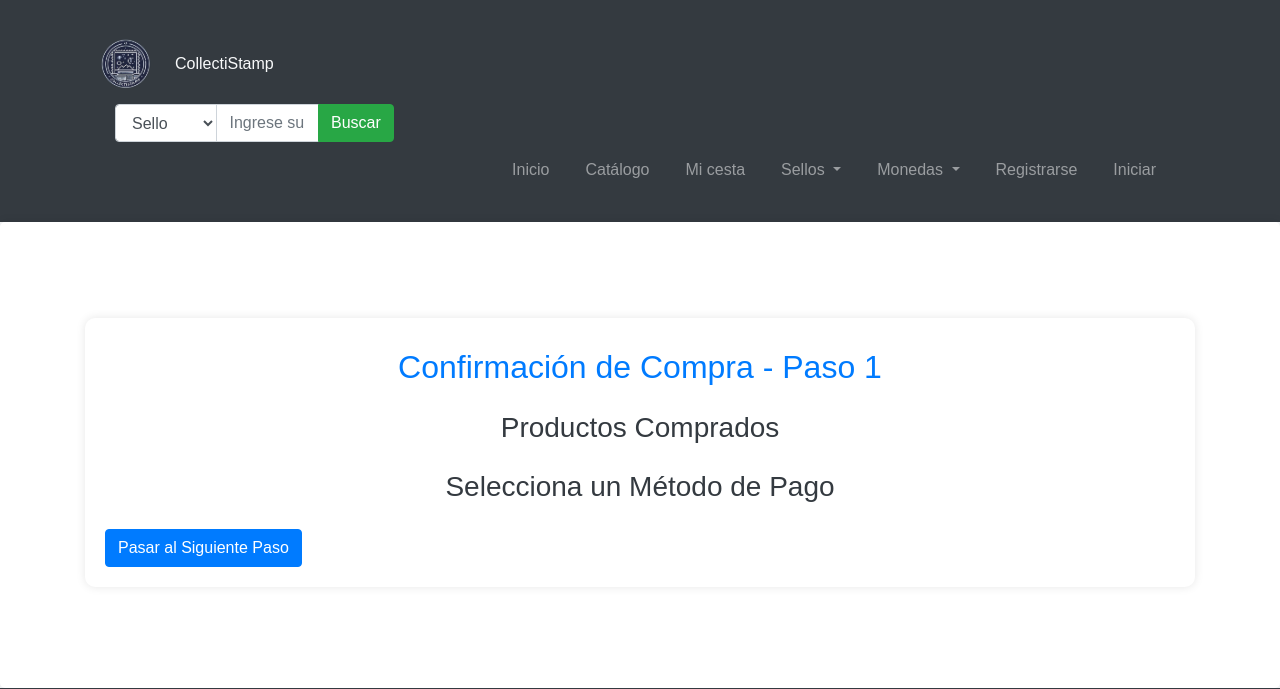
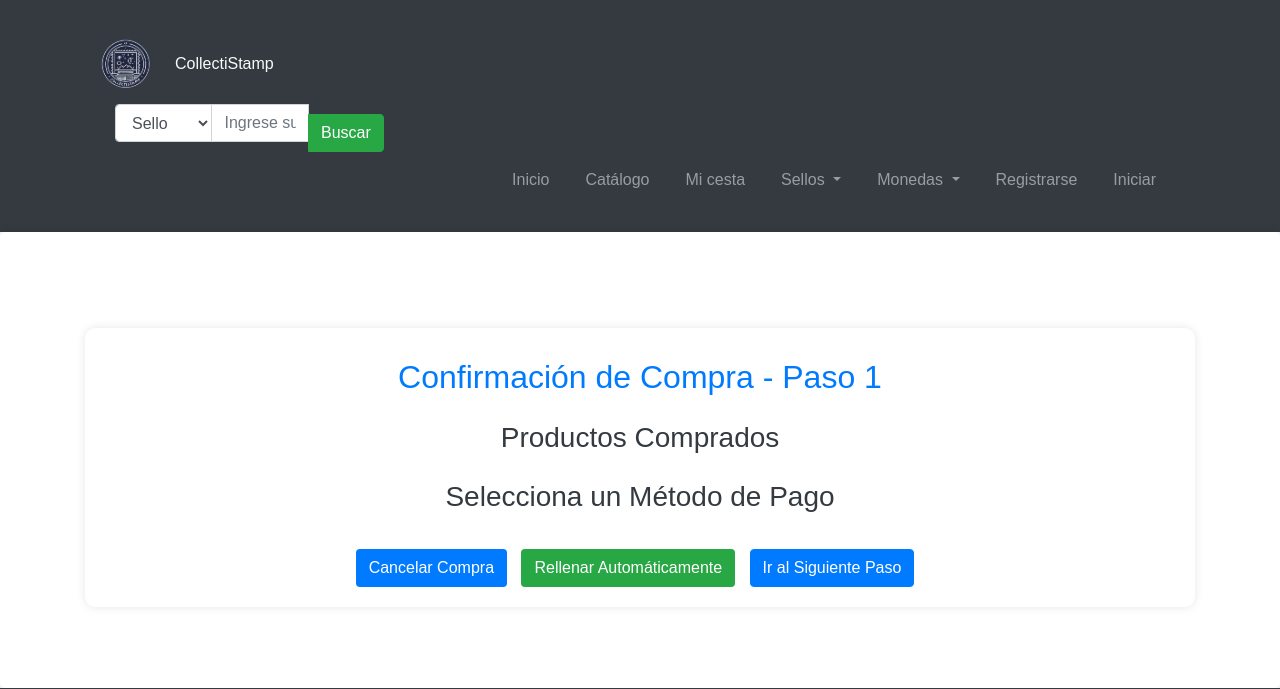
Before and after one commit to Lenient-Enterprise/CollectiStamp, a Django app: template collecti_stamp/templates/order/purchase_step1.html in a window 1280 px wide. Shown: the top 689 px of the page. Run offline with Django 4.2, Linux system fonts and the light colour scheme; the template is opened without the code that fills it, so the values that code supplies are empty; some libraries are stand-ins or nearby versions.

Commit message:
feat: Mejorada la interfaz de compra

```diff
--- a/collecti_stamp/templates/order/purchase_step1.html
+++ b/collecti_stamp/templates/order/purchase_step1.html
@@ -42,13 +42,28 @@
         }
 
         button {
+            margin-top: 10px;
+            border: none;
+            margin-right: 10px;
+        }
+
+        #previous-btn {
             background-color: #007bff;
             color: #ffffff;
-            border: none;
         }
 
-        button:hover {
-            background-color: #0056b3;
+        #auto-fill-btn {
+            background-color: #28a745;
+            color: #ffffff;
+        }
+
+        #next-btn {
+            background-color: #007bff;
+            color: #ffffff;
+        }
+
+        .button-container {
+            margin-top: 20px;
         }
     </style>
 
@@ -67,10 +82,24 @@
         <form method="post">
             {% csrf_token %}
             {{ form.as_p }}
-            <button type="submit" class="btn btn-primary">
-                Pasar al Siguiente Paso
-            </button>
+            <div class="text-center button-container">
+                <button type="button" class="btn" id="previous-btn" onclick="goToPreviousStep()">Cancelar Compra</button>
+                <button type="button" class="btn" id="auto-fill-btn" {% if user_is_logged_in %}onclick="autoFillData()" {% endif %}>Rellenar Automáticamente</button>
+                <button type="submit" class="btn btn-primary" id="next-btn">Ir al Siguiente Paso</button>
+            </div>
         </form>
 
     </div>
+
+<script>
+    function goToPreviousStep() {
+        window.location.href = '/product/catalog/'
+
+    }
+
+    function autoFillData() {
+
+    }
+</script>
+
 {% endblock %}
```
Also changed, not shown: collecti_stamp/templates/order/purchase_step2.html (+39 -4 lines), collecti_stamp/templates/order/purchase_step3.html (+44 -3 lines).
